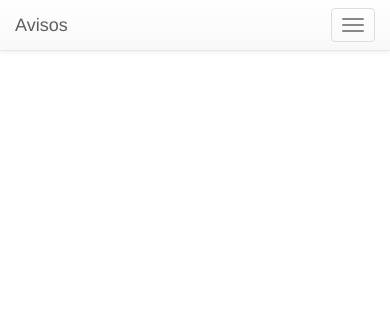
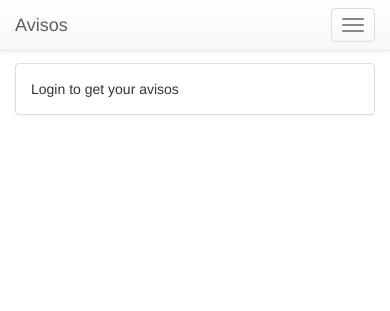
Before and after one commit to FIBUPC/demo_fib_api_flask, a Flask app: page / in a window 390 px wide. Shown: the top 311 px of the page. Run offline with Flask 2, Linux system fonts and the light colour scheme; parts of the project's set-up code (start-up, migrations or seed data) failed here and were passed over; some libraries are stand-ins or nearby versions.

Commit message:
add messages for special cases

```diff
--- a/templates/home.html
+++ b/templates/home.html
@@ -39,7 +39,8 @@
             <ul class="nav navbar-nav navbar-right">
 
                 {% if me %}
-                <li class="hidden-xs hidden-sm"><p class="navbar-text">Logged in as <b>{{ me.username }}</b></p></li>
+                    <li class="hidden-xs hidden-sm"><p class="navbar-text">Logged in as <b>{{ me.username }}</b></p>
+                    </li>
                     <li><a href="{{ url_for('logout') }}">Logout</a></li>
                 {% else %}
                     <li><a href="{{ url_for('login') }}">Login</a></li>
@@ -84,6 +85,25 @@
                 {% endfor %}
             </div>
         {% endfor %}
+        <div class="col-md-12">
+
+            {% if not avisos %}
+                {% if me %}
+                    <div class="panel panel-default">
+                        <div class="panel-body">
+                            No avisos for you today:'(
+                        </div>
+                    </div>
+                {% else %}
+                    <div class="panel panel-default">
+                        <div class="panel-body">
+                            Login to get your avisos
+                        </div>
+                    </div>
+                {% endif %}
+                </div>
+
+            {% endif %}
     </div>
 
 
```
Lines whose indentation alone changed are shown as unchanged.
